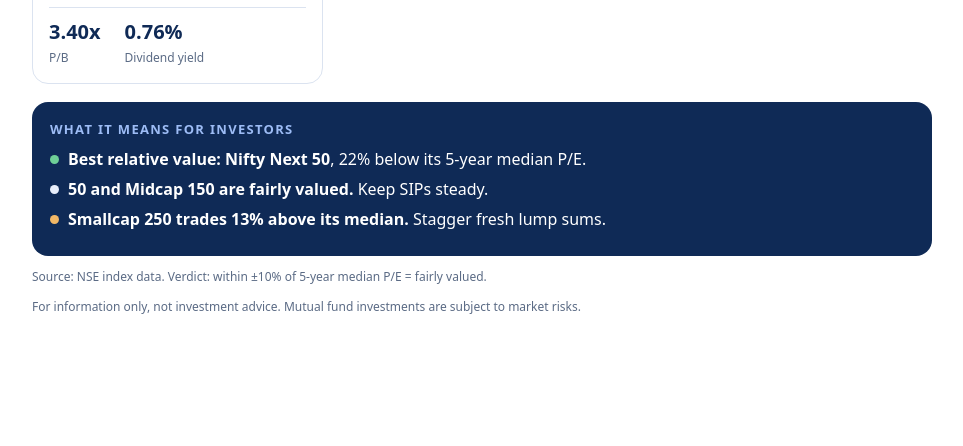
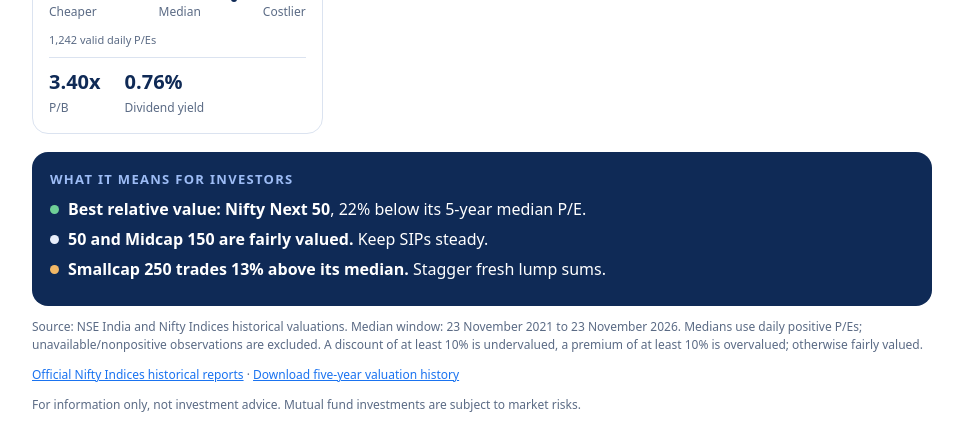
Before and after one commit to VjBroodz/Personal_finance, a plain HTML site: page index.html in a window 1280 px wide. Shown: the part 691-1137 px from the top of the page, without its empty margins (158-1121 px from the left). Before the commit the page ends 1039 px from the top, so only its background shows below. Drawn offline with Linux system fonts and the light colour scheme.

Commit message:
Update index.html

```diff
--- a/index.html
+++ b/index.html
@@ -27,11 +27,13 @@ h1{font-size:clamp(26px,6vw,40px);margin:6px 0 4px}
 .lab{display:flex;justify-content:space-between;color:var(--mute);font-size:12px;margin:6px 0 12px}
 .stats{display:flex;gap:24px;border-top:1px solid var(--line);padding-top:10px}
 .stats b{font-size:20px;display:block}.stats span{color:var(--mute);font-size:12px}
+.sample{color:var(--mute);font-size:11px;margin:0 0 10px}
 .means{background:#0f2a56;color:#fff;border-radius:16px;padding:18px}
 .means h2{margin:0 0 10px;font-size:13px;letter-spacing:.1em;color:#9dbcf5}
 .means li{margin:8px 0;list-style:none;padding-left:18px;position:relative}
 .means li:before{content:"";position:absolute;left:0;top:7px;width:9px;height:9px;border-radius:50%;background:var(--c)}
 .note{color:var(--mute);font-size:12px;margin-top:12px;line-height:1.5}
+.note a{color:var(--blue)}
 .toplinks{display:flex;align-items:center;gap:14px;flex-wrap:wrap}
 .page-link{color:var(--blue);font-size:13px;font-weight:700;text-decoration:none}
 .page-link:hover{text-decoration:underline}
@@ -41,28 +43,34 @@ h1{font-size:clamp(26px,6vw,40px);margin:6px 0 4px}
 <div class="grid" id="grid"></div>
 <div class="means"><h2>WHAT IT MEANS FOR INVESTORS</h2><ul id="means" style="margin:0;padding:0"></ul></div>
 <div class="note" id="src"></div>
+<div class="note"><a href="https://www.niftyindices.com/reports/historical-data" target="_blank" rel="noopener">Official Nifty Indices historical reports</a> · <a href="nse_valuation_history.json" download>Download five-year valuation history</a></div>
 <div class="note">For information only, not investment advice. Mutual fund investments are subject to market risks.</div>
 </main>
 <script>
 /*DATA_START*/
-const DATA={"asOf": "2026-11-24", "source": "NSE index data", "thresholdPct": 10, "indices": [{"name": "Nifty 50", "cap": "Large-cap benchmark", "pe": 20.65, "median": 21.9, "pb": 3.11, "dy": 1.35}, {"name": "Nifty Next 50", "cap": "Upper large caps", "pe": 17.52, "median": 22.4, "pb": 3.47, "dy": 1.38}, {"name": "Nifty Midcap 150", "cap": "Mid-cap benchmark", "pe": 27.95, "median": 29.4, "pb": 3.95, "dy": 0.93}, {"name": "Nifty Smallcap 250", "cap": "Small-cap benchmark", "pe": 31.92, "median": 28.3, "pb": 3.4, "dy": 0.76}]};
+const DATA={"asOf": "2026-11-23", "source": "NSE India and Nifty Indices historical valuations", "thresholdPct": 10, "historyStart": "2021-11-23", "historyEnd": "2026-11-23", "historySource": "https://www.niftyindices.com/reports/historical-data", "indices": [{"name": "Nifty 50", "cap": "Large-cap benchmark", "median": 21.89, "medianSamples": 1242, "excludedSamples": 0, "pe": 20.65, "pb": 3.11, "dy": 1.35, "label": "FAIRLY VALUED"}, {"name": "Nifty Next 50", "cap": "Upper large caps", "median": 22.39, "medianSamples": 1242, "excludedSamples": 0, "pe": 17.52, "pb": 3.47, "dy": 1.38, "label": "UNDERVALUED"}, {"name": "Nifty Midcap 150", "cap": "Mid-cap benchmark", "median": 29.285, "medianSamples": 1242, "excludedSamples": 0, "pe": 27.95, "pb": 3.95, "dy": 0.93, "label": "FAIRLY VALUED"}, {"name": "Nifty Smallcap 250", "cap": "Small-cap benchmark", "median": 28.35, "medianSamples": 1242, "excludedSamples": 0, "pe": 31.92, "pb": 3.4, "dy": 0.76, "label": "OVERVALUED"}]};
 /*DATA_END*/
 const T=DATA.thresholdPct,$=id=>document.getElementById(id);
-const rows=DATA.indices.map(i=>{const d=(i.pe/i.median-1)*100;
- const s=d<=-T?["UNDERVALUED","var(--green)"]:d>=T?["OVERVALUED","var(--red)"]:["FAIRLY VALUED","var(--grey)"];
- return{...i,d,label:s[0],col:s[1]}});
+const format=n=>new Intl.NumberFormat("en-IN",{minimumFractionDigits:2,maximumFractionDigits:2}).format(n);
+const colours={"UNDERVALUED":"var(--green)","OVERVALUED":"var(--red)","FAIRLY VALUED":"var(--grey)"};
+const rows=DATA.indices.map(i=>{const d=(i.pe-i.median)*100/i.median;
+ const col=colours[i.label];
+ if(!col)throw new Error("Missing valuation label for "+i.name);
+ return{...i,d,col}});
 const sg=d=>(d>0?"+":"")+Math.round(d)+"%";
 const best=rows.reduce((a,b)=>b.d<a.d?b:a),worst=rows.reduce((a,b)=>b.d>a.d?b:a);
 $("asof").textContent="Data as of "+new Date(DATA.asOf+"T00:00").toLocaleDateString("en-IN",{day:"numeric",month:"long",year:"numeric"});
-$("src").textContent="Source: "+DATA.source+". Verdict: within ±"+T+"% of 5-year median P/E = fairly valued.";
+const dateText=d=>new Date(d+"T00:00").toLocaleDateString("en-IN",{day:"numeric",month:"long",year:"numeric"});
+$("src").textContent="Source: "+DATA.source+". Median window: "+dateText(DATA.historyStart)+" to "+dateText(DATA.historyEnd)+". Medians use daily positive P/Es; unavailable/nonpositive observations are excluded. A discount of at least "+T+"% is undervalued, a premium of at least "+T+"% is overvalued; otherwise fairly valued.";
 const nOver=rows.filter(r=>r.label==="OVERVALUED").length,nUnder=rows.filter(r=>r.label==="UNDERVALUED").length;
 $("headline").textContent=nOver?worst.name+" looks stretched; "+best.name+" looks cheapest.":nUnder?best.name+" looks cheapest; the rest look reasonable.":"All four indices trade near their medians.";
 $("grid").innerHTML=rows.map(r=>{const p=Math.min(97,Math.max(3,50+r.d*1.76));
  return `<div class="card ${r===best&&r.label==="UNDERVALUED"?"best":""}"><div class="row"><div><div class="name">${r.name.toUpperCase()}</div><div class="cap">${r.cap}</div></div><span class="pill" style="background:${r.col}">${r.label}</span></div>
  <div class="pe">${r.pe.toFixed(1)}x <small>P/E</small></div>
- <div class="dev" style="color:${r.label==="FAIRLY VALUED"?"var(--ink)":r.col}">${sg(r.d)} vs 5-yr median of ${r.median.toFixed(1)}x</div>
+ <div class="dev" style="color:${r.label==="FAIRLY VALUED"?"var(--ink)":r.col}">${sg(r.d)} vs 5-yr median of ${format(r.median)}x</div>
  <div class="bar"><div class="tick"></div><div class="dot" style="left:${p}%"></div></div>
  <div class="lab"><span>Cheaper</span><span>Median</span><span>Costlier</span></div>
+ <div class="sample">${r.medianSamples.toLocaleString("en-IN")} valid daily P/Es${r.excludedSamples?`; ${r.excludedSamples.toLocaleString("en-IN")} unavailable/nonpositive excluded`:""}</div>
  <div class="stats"><div><b>${r.pb.toFixed(2)}x</b><span>P/B</span></div><div><b>${r.dy.toFixed(2)}%</b><span>Dividend yield</span></div></div></div>`}).join("");
 const m=[];
 m.push([`<b>Best relative value: ${best.name}</b>, ${Math.abs(Math.round(best.d))}% ${best.d<0?"below":"above"} its 5-year median P/E.`,"#6fcf97"]);
```
